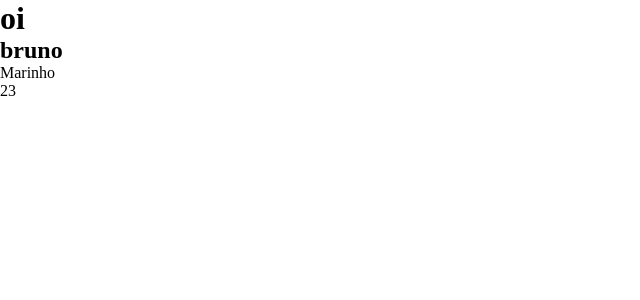
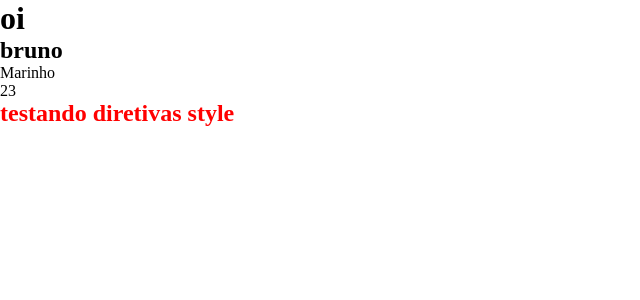
Before and after one commit to Brun0-marinh0/curso-angular, an Angular app: page / in a window 1280 px wide. Shown: the top 300 px of the page, without its empty margins (0-640 px from the left). Built offline with nearby package versions, Linux system fonts and the light colour scheme.

Commit message:
aula sobre diretivas

```diff
--- a/src/app/app.component.html
+++ b/src/app/app.component.html
@@ -1,3 +1,4 @@
 <h1>oi</h1>
 <app-first-component/>
 <app-parent-data [lName]="lastName" [year]="year"/>
+<app-directives/>
--- a/src/app/app.module.ts
+++ b/src/app/app.module.ts
@@ -5,12 +5,14 @@ import { AppRoutingModule } from './app-routing.module';
 import { AppComponent } from './app.component';
 import { FirstComponentComponent } from './components/first-component/first-component.component';
 import { ParentDataComponent } from './components/parent-data/parent-data.component';
+import { DirectivesComponent } from './components/directives/directives.component';
 
 @NgModule({
   declarations: [
     AppComponent,
     FirstComponentComponent,
-    ParentDataComponent
+    ParentDataComponent,
+    DirectivesComponent,
   ],
   imports: [
     BrowserModule,
--- /dev/null
+++ b/src/app/components/directives/directives.component.html
@@ -0,0 +1 @@
+<h2 [ngStyle]="{'color': color}"> testando diretivas style </h2>
--- /dev/null
+++ b/src/app/components/directives/directives.component.ts
@@ -0,0 +1,10 @@
+import { Component } from '@angular/core';
+
+@Component({
+  selector: 'app-directives',
+  templateUrl: './directives.component.html',
+  styleUrls: ['./directives.component.css']
+})
+export class DirectivesComponent {
+  color = 'red'
+}
```
Also changed, not shown: src/app/components/directives/directives.component.css (added), 1 other file (tests, documents, lock files or other folders).
